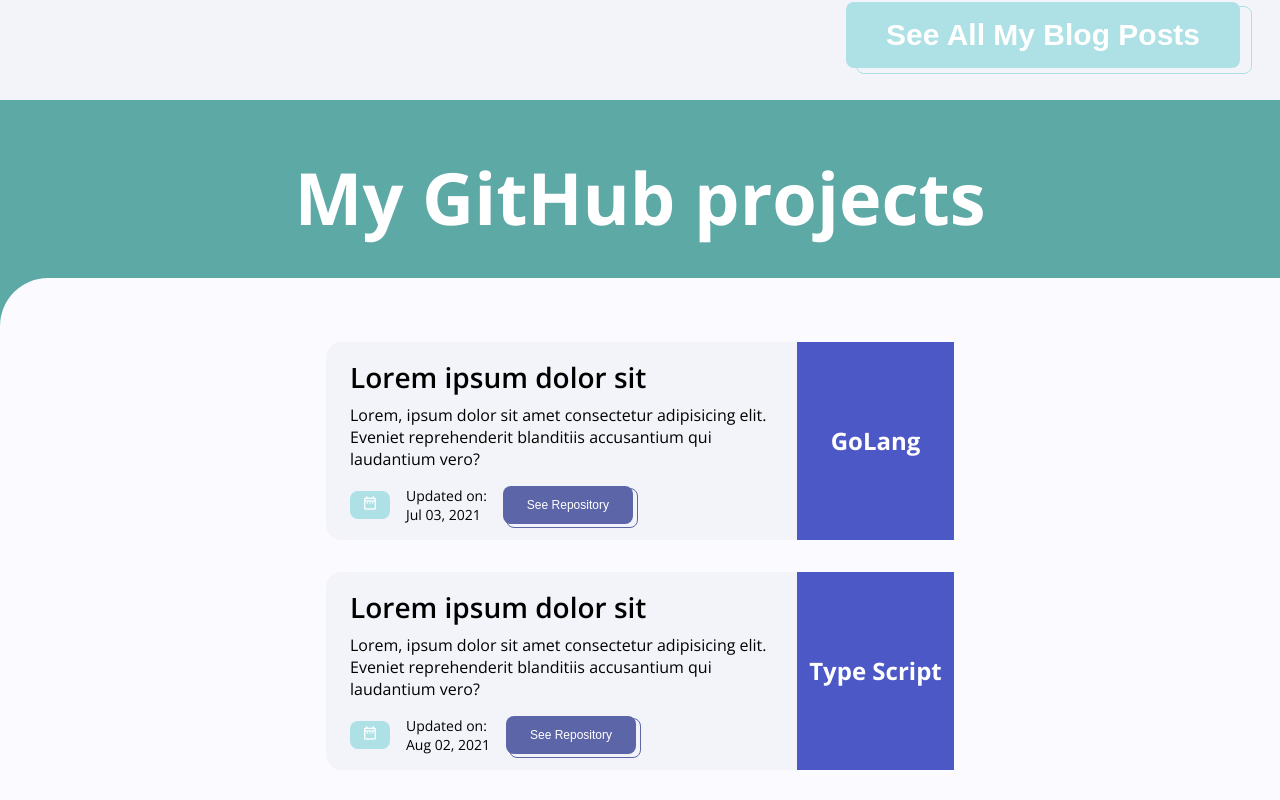
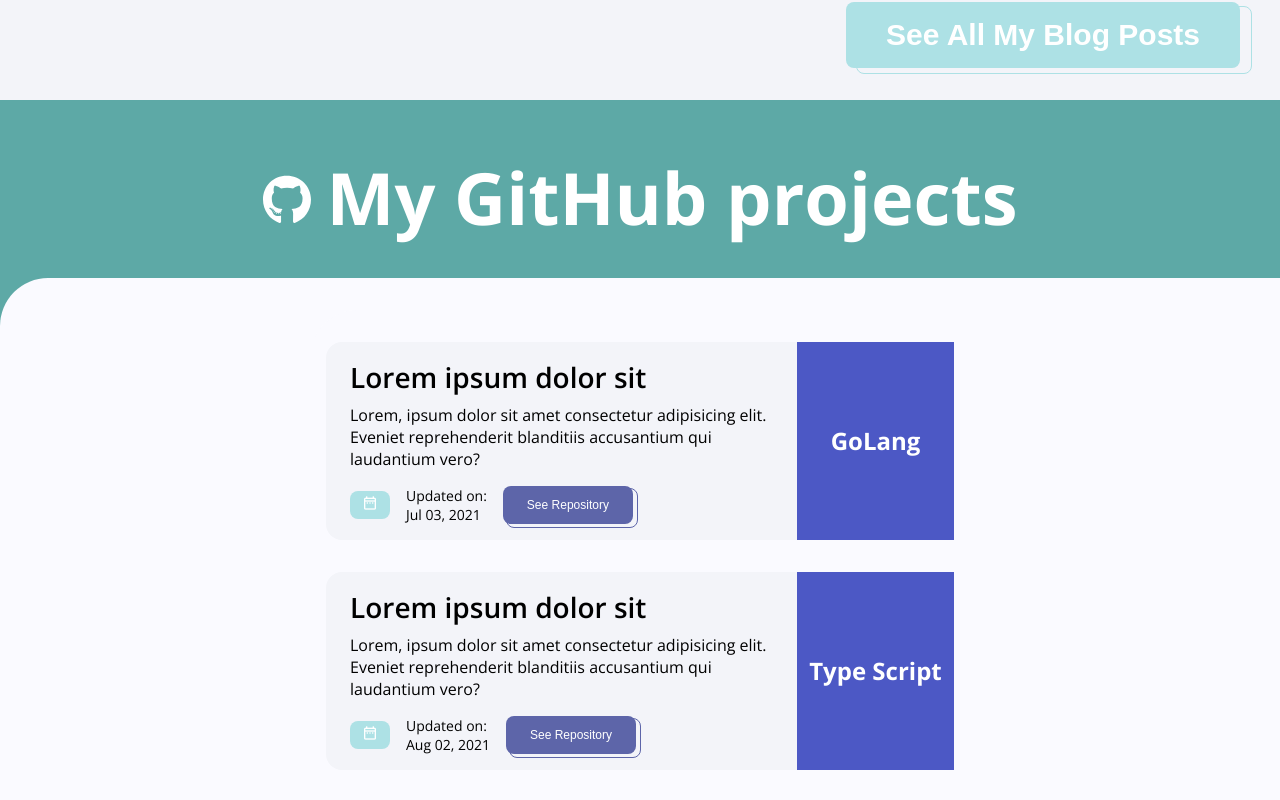
Before and after one commit to DavidBuzatu-Marian/DavidBuzatu_Portfolio_V2, a React (Create React App) app: page / in a window 1280 px wide. Shown: the part 2241-3041 px from the top of the page. Built offline with nearby package versions, Linux system fonts and the light colour scheme.

Commit message:
Added GitHub logo

```diff
--- a/src/components/landing_project/ProjectLanding.js
+++ b/src/components/landing_project/ProjectLanding.js
@@ -1,5 +1,6 @@
 import React from 'react';
 import ProjectCard from './ProjectCard';
+import GitHubLogo from '../../img/github.svg';
 const projects = [
   {
     id: 1,
@@ -38,7 +39,10 @@ const projects = [
 const ProjectLanding = () => {
   return (
     <div className='container-projects'>
-      <h2>My GitHub projects</h2>
+      <h2>
+        <img src={GitHubLogo} alt='GitHub logo' />
+        My GitHub projects
+      </h2>
       <div className='container-background'>
         <div className='container-projects-list'>
           {projects.map((project, idx) => (
--- a/src/style/home/landing_project.scss
+++ b/src/style/home/landing_project.scss
@@ -7,7 +7,13 @@
 
   h2 {
     color: #ffffff;
-    margin-top: 2rem;
+    margin: 2rem 0;
+
+    img {
+      width: 1.75rem;
+      height: 100%;
+      margin-right: 1rem;
+    }
   }
 
   .container-background {
@@ -159,6 +165,16 @@
   }
 }
 
+@media (min-width: 1200px) {
+  .container-projects {
+    h2 {
+      img {
+        width: 3rem !important;
+      }
+    }
+  }
+}
+
 @media (min-width: 1400px) {
   .container-projects-list {
     grid-template-columns: 1fr 1fr;
```
Also changed, not shown: src/img/github.svg (added).
